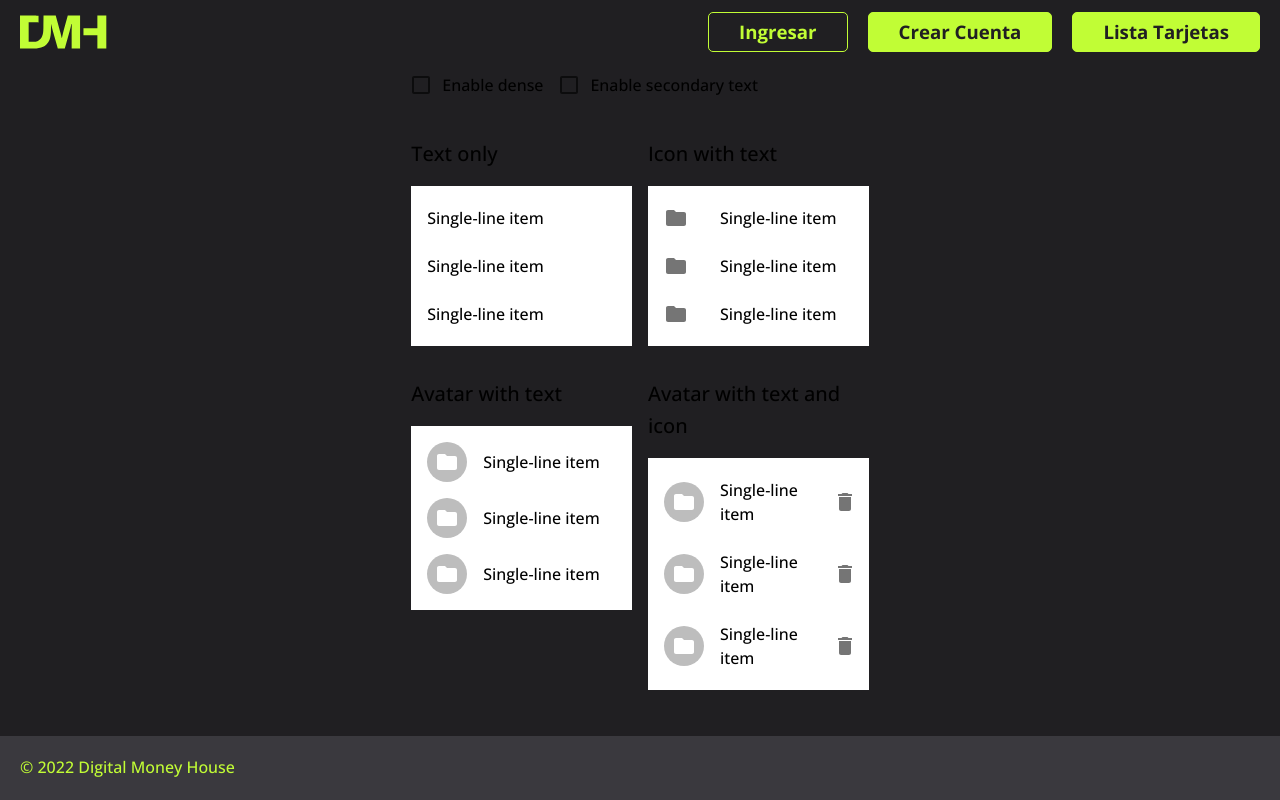
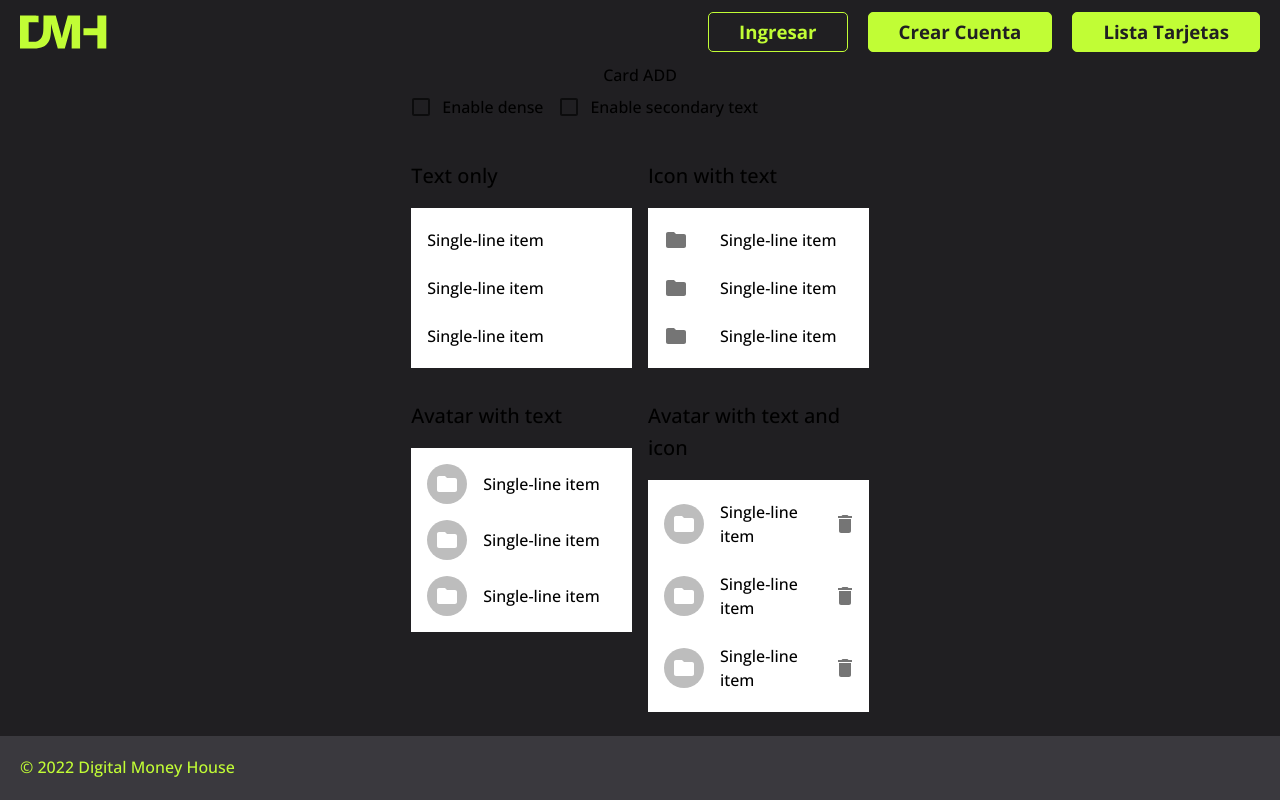
Before and after one commit to BenjaminMirra/proyectoDMH, a Next.js app in the folder equipo-12/: page /listar-tarjetas in a window 1280 px wide. Built offline with nearby package versions, Linux system fonts and the light colour scheme.

Commit message:
[ADD]Componente de AddCard

```diff
--- /dev/null
+++ b/equipo-12/components/ListCard/addCard.tsx
@@ -0,0 +1,10 @@
+import { Box } from "@mui/material"
+
+const AddCard = () => {
+    return (
+        <Box>Card ADD</Box>
+    )
+
+ }
+
+export default AddCard
--- a/equipo-12/components/ListCard/listCard.tsx
+++ b/equipo-12/components/ListCard/listCard.tsx
@@ -28,7 +28,7 @@ const Demo = styled("div")(({ theme }) => ({
   backgroundColor: theme.palette.background.paper,
 }));
 
-export default function InteractiveList() {
+const ListCard = () => {
   const [dense, setDense] = React.useState(false);
   const [secondary, setSecondary] = React.useState(false);
 
@@ -148,3 +148,5 @@ export default function InteractiveList() {
     </Box>
   );
 }
+
+export default ListCard;
--- a/equipo-12/pages/listar-tarjetas/index.tsx
+++ b/equipo-12/pages/listar-tarjetas/index.tsx
@@ -2,7 +2,8 @@ import Head from "next/head";
 import LayoutHome from "../../layout/layout-home";
 import { ReactElement } from "react";
 import { NextPageWithLayout } from "./../_app";
-import InteractiveList from "../../components/ListCard/listCard";
+import AddCard from "../../components/ListCard/addCard";
+import ListCard from "../../components/ListCard/listCard";
 
 
 
@@ -32,7 +33,8 @@ const ListCards: NextPageWithLayout<PropsType> = ({ texts, images, cards }: any)
           backgroundColor: "#201F22",
         }}
       >
-        <InteractiveList />
+        <AddCard />
+        <ListCard />
       </main>
     </>
   );
```
Also changed, not shown: equipo-12/.eslintrc.js.
